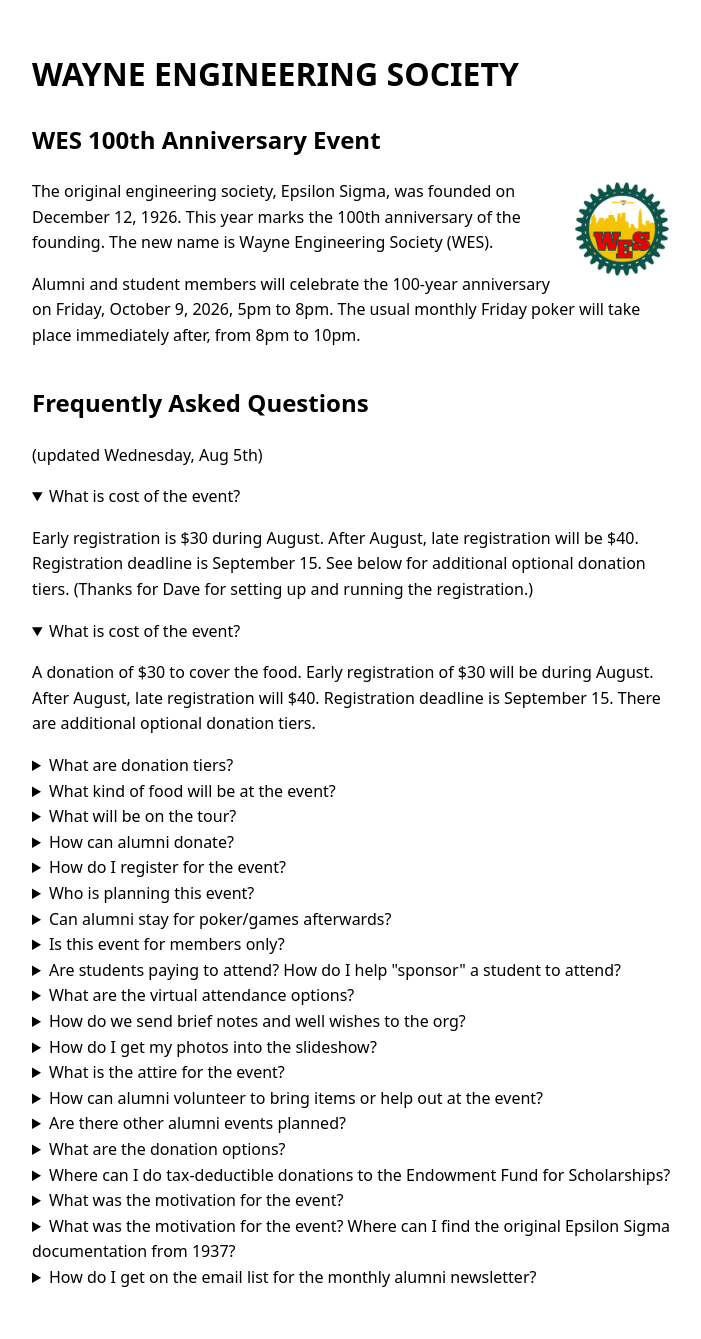
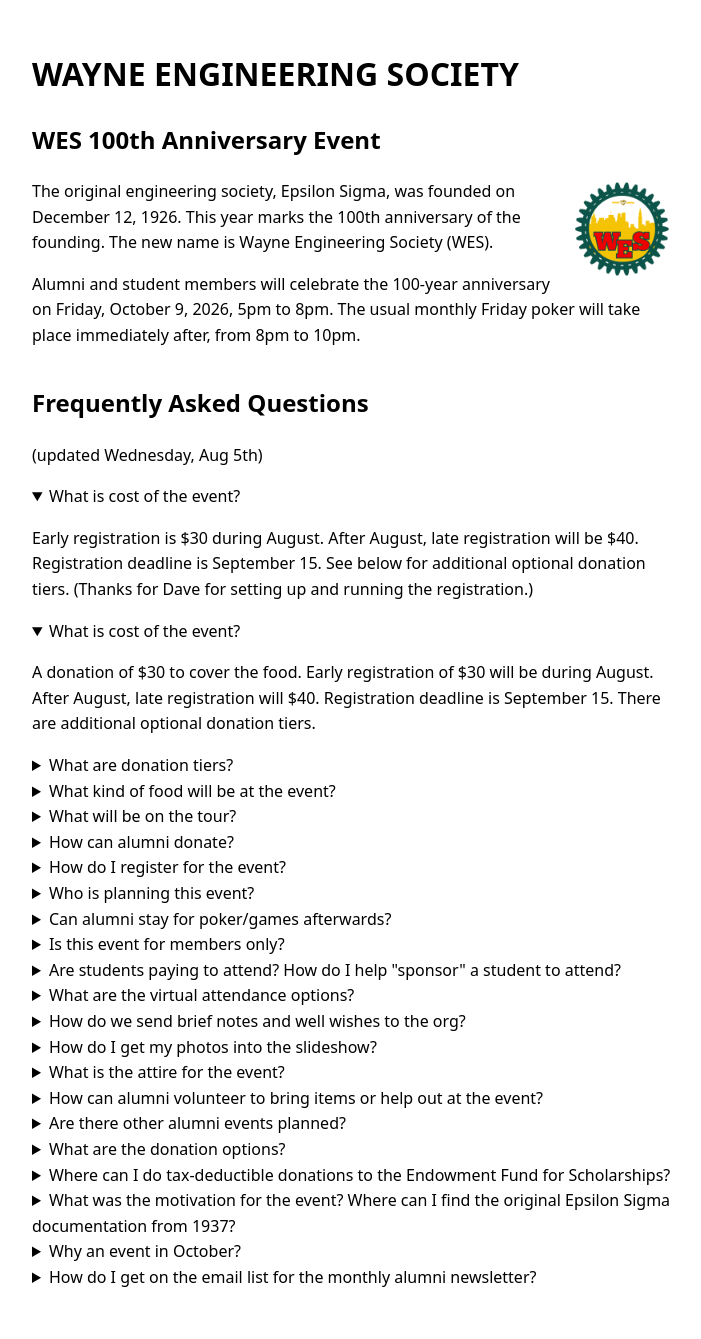
Before and after one commit to mciechanumich/WES100, a Jekyll site: the page built from docs/index.html, in a window 1280 px wide. Shown: the whole page, without its empty margins (288-989 px from the left). Built offline with Jekyll 4.4.1, drawn with Linux system fonts in a browser that asks for light colours.

Commit message:
feat: added why October. cleaned up extra faq

```diff
--- a/docs/index.html
+++ b/docs/index.html
@@ -198,20 +198,6 @@ title: WES 100th Anniversary Event
 
   <!-- FAQ Item -->
   <details class="faq-item">
-    <summary class="faq-question">What was the motivation for the event?</summary>
-    <div class="faq-answer">
-      <p>Here is the original College of Engineering Student Society document from November 1, 1937 that shows that Epsilon Sigma was founded on December 12, 1926. Thanks to Amanda for finding this document and sending the scanned image.
-      </p>
-      <p>
-<a href="{{ 'images/Original_document_Nov_1_1937_Epsilon_Sigma.png' | relative_url }}" target="_blank">
-  <img src="{{ 'images/Original_document_Nov_1_1937_Epsilon_Sigma.png' | relative_url }}" width="200" alt="scan of original document" class="framed-image">
-</a>
-      </p>
-    </div>
-  </details>
-
-  <!-- FAQ Item -->
-  <details class="faq-item">
     <summary class="faq-question">What was the motivation for the event? Where can I find the original Epsilon Sigma documentation from 1937?</summary>
     <div class="faq-answer">
       <p>Below is the original Wayne University College of Engineering Student Society document from November 1, 1937 that shows that Epsilon Sigma was founded on December 12, 1926.
@@ -227,6 +213,14 @@ title: WES 100th Anniversary Event
   </details>
 
   <details class="faq-item">
+    <summary class="faq-question">Why an event in October?</summary>
+    <div class="faq-answer">
+      <p>We chose October over December because of the better weather. If we have enough interest from alumni, we can schedule a Zoom event to take place on the exact anniversary date, Saturday, December 12, 2026.
+      </p>
+    </div>
+  </details>
+
+  <details class="faq-item">
     <summary class="faq-question">How do I get on the email list for the monthly alumni newsletter?</summary>
     <div class="faq-answer">
       <p>Pay your dues. Pay to Bryan.
```
